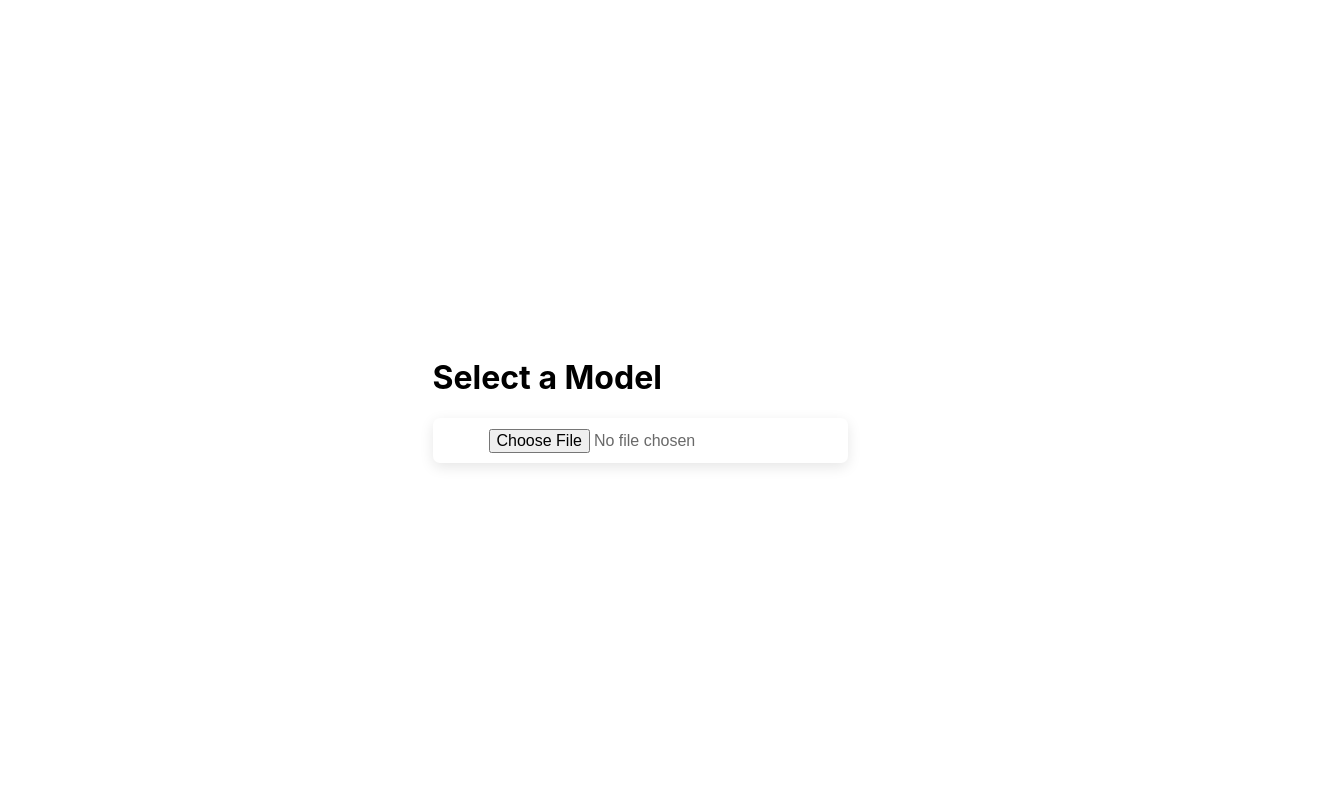
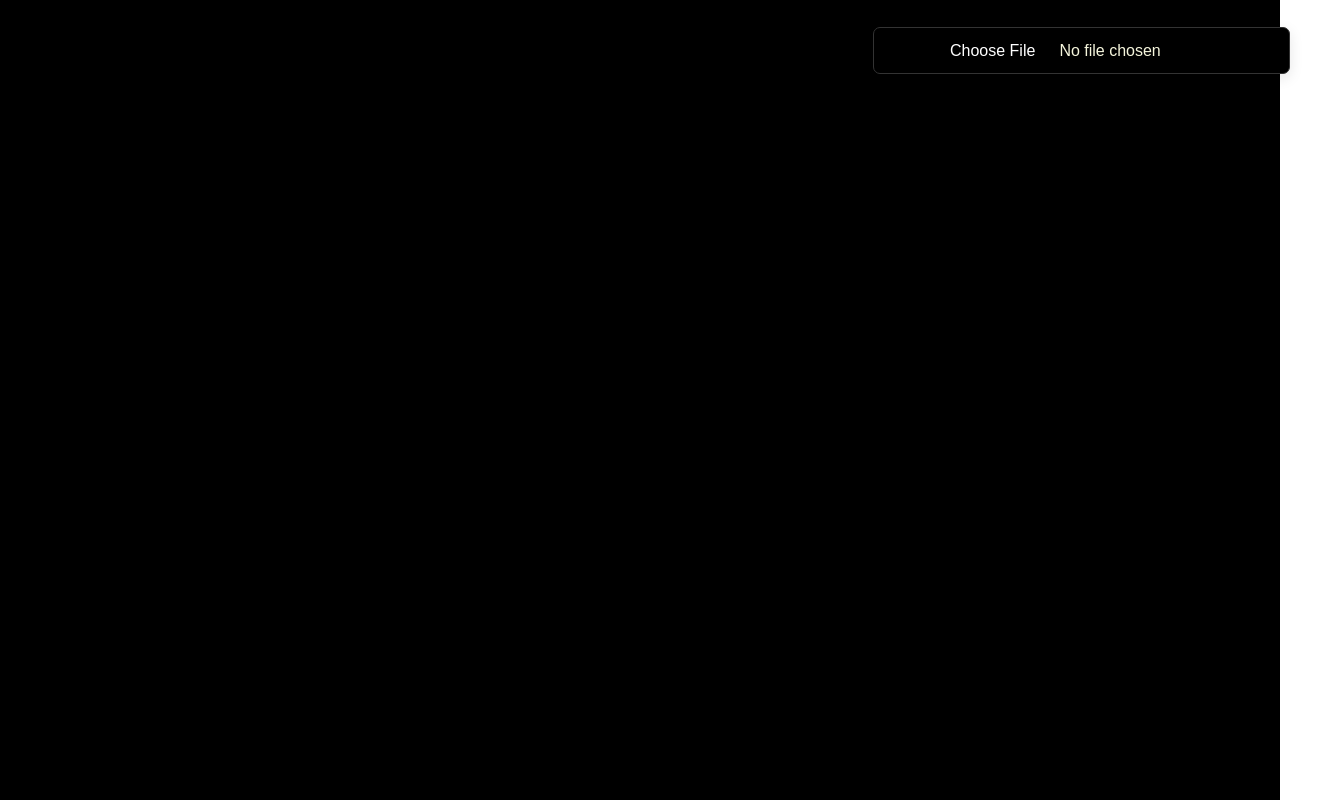
Before and after one commit to Jungyoonlim/Simulation, a React (Create React App) app in the folder simulation/: page / in a window 1280 px wide. Shown: the whole page, 1320 px wide, since content can reach past the window. Built offline with nearby package versions, Linux system fonts and the light colour scheme.

Commit message:
Button Issue WIP

```diff
--- a/simulation/src/App.css
+++ b/simulation/src/App.css
@@ -1,3 +1,11 @@
+.body, html, #root {
+  margin: 0;
+  padding: 0;
+  height: 100%;
+  width: 100%;
+  overflow-x: hidden;
+}
+
 .App {
   text-align: center;
 }
@@ -11,6 +19,17 @@
   .App-logo {
     animation: App-logo-spin infinite 20s linear;
   }
+}
+
+.header{
+  width: 100%;
+  display: flex;
+  justify-content: space-between;
+  align-items: center;
+  position: absolute;
+  top: 0;
+  left: 0;
+  padding: 10px 20px;
 }
 
 .App-header {
@@ -38,32 +57,72 @@
 }
 
 .choose-file-button{
+  margin: 10px;
+  background: black;
   display: inline-block;
   outline: 0;
   cursor: pointer;
-  border: none;
+  border: 1px solid #333;
   padding: 0 56px;
   height: 45px;
   line-height: 45px;
   border-radius: 7px;
   font-weight: 400;
   font-size: 16px;
-  background: #fff;
-  color: #696969;
+  color: beige;
   box-shadow: 0 4px 14px 0 rgba(0, 0, 0, 0.1);
   transition: background 0.2s ease, color 0.2s ease, box-shadow 0.2s ease;
 }
 
 .choose-file-button:hover{
   background: rgba(255, 255, 255, 0.9);
+  color: white;
+  border-color: #444;
   box-shadow: 0 6px 20px 0 rgba(93, 93, 93, 0.23);
 }
 
+.back-button {
+  align-self: flex-start;
+  position: absolute;
+  top: 20px;
+  left: 20px;
+  margin: 10px;
+  top: 20px;
+  left: 20px;
+  padding: 10px 20px;
+  border: 1px solid #555;
+  border-radius: 5px;
+  box-shadow: 0 0 10px #fff;
+  background-color: black;
+  color: white;
+  font-size: 16px;
+  cursor: pointer;
+  z-index: 10;
+}
+
+input[type="file"]::file-selector-button {
+  background: #000;
+  color: #fff;
+  padding: 10px 20px;
+  border-radius: 5px;
+  border: none;
+  cursor: pointer;
+}
+
+input[type="file"]::file-selector-button:hover {
+  background: #111;
+}
+
 .app-container {
+  background-color: black;
   display: flex;
-  justify-content: center;
-  align-items: center;
+  flex-direction: column;
+  justify-content: flex-start;
+  align-items: stretch;
   height: 100vh;
+  width: 100vw;
+  margin: 0;
+  padding: 0;
 }
 
 .loading-indicator,
@@ -73,3 +132,8 @@
   left: 50%;
   transform: translateX(-50%);
 }
+
+.scene-container {
+  flex-grow: 1;
+  background: white;
+}
--- a/simulation/src/components/ModelDisplayPage/ModelDisplayPage.css
+++ b/simulation/src/components/ModelDisplayPage/ModelDisplayPage.css
@@ -0,0 +1,16 @@
+/* Set the black background and position buttons in the corners */
+.app-container {
+    background-color: black; /* Black background */
+  }
+
+  .header {
+    width: 100%;
+    position: relative; /* Changed from absolute to relative */
+  }
+
+  .back-button {
+    position: absolute;
+    top: 20px;
+    left: 20px;
+    /* Rest of your button styling */
+  }
--- a/simulation/src/components/ModelDisplayPage/ModelDisplayPage.js
+++ b/simulation/src/components/ModelDisplayPage/ModelDisplayPage.js
@@ -23,9 +23,17 @@ function ModelDisplayPage({ modelFile, onObjectLoad }){
     };
 
     return (
-        <div>
-            <button onClick={goBack}>Back to selection</button>
-            <SceneComponent modelPath={modelFile} onObjectLoad={onObjectLoad} />
+        <div className="app-container">
+            <div className="header">
+                <button onClick={goBack} className="back-button">Back to selection</button>
+                <input
+                    type="file"
+                    onChange={(e) => onObjectLoad(e.target.files[0])}
+                    accept=".obj"
+                    className="choose-file-button"
+                />
+            </div>
+        <SceneComponent modelPath={modelFile} onObjectLoad={onObjectLoad} />
         </div>
     );
 }
--- /dev/null
+++ b/simulation/src/components/ModelSelectionPage/ModelSelectionPage.css
@@ -0,0 +1,22 @@
+/* Ensures that the background is white and content is centered */
+.app-container {
+    background-color: white; /* White background */
+    display: flex;
+    flex-direction: column;
+    justify-content: center; /* Center vertically */
+    align-items: center; /* Center horizontally */
+    height: 100vh;
+    width: 100vw;
+  }
+
+  /* Centers the title and button */
+  .header {
+    text-align: center; /* Center the text */
+  }
+
+  /* Style for the choose file button */
+  .choose-file-button {
+    background-color: black; /* Black background */
+    color: white; /* White text */
+    /* Rest of your button styling */
+  }
--- a/simulation/src/components/ModelSelectionPage/ModelSelectionPage.js
+++ b/simulation/src/components/ModelSelectionPage/ModelSelectionPage.js
@@ -1,3 +1,4 @@
+'./ModelSelectionPage'
 import React from 'react';
 import { useNavigate } from 'react-router-dom';
 
@@ -12,14 +13,16 @@ function ModelSelectionPage({ setModelFile }){
     };
 
     return(
-        <div>
-            <h1>Select a Model</h1>
-            <input
+        <div className="app-container">
+            <div className="header">
+                <h1>Select a Model</h1>
+                <input
                 type="file"
                 onChange={(e) => handleFileSelect(e.target.files[0])}
                 accept=".obj"
                 className="choose-file-button"
-            />
+                />
+            </div>
         </div>
     );
 }
```
Also changed, not shown: 1 other file (tests, documents, lock files or other folders).
